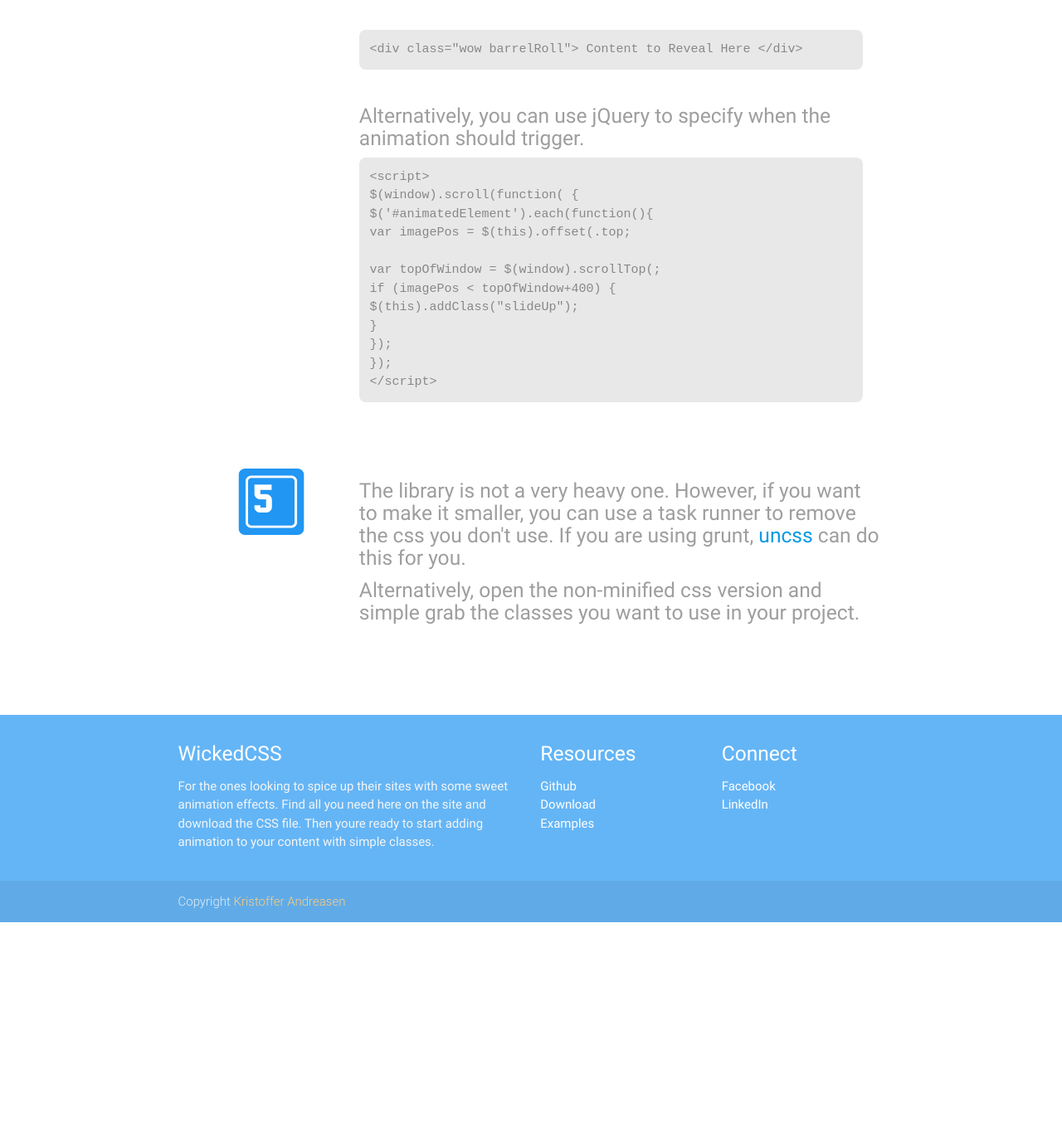
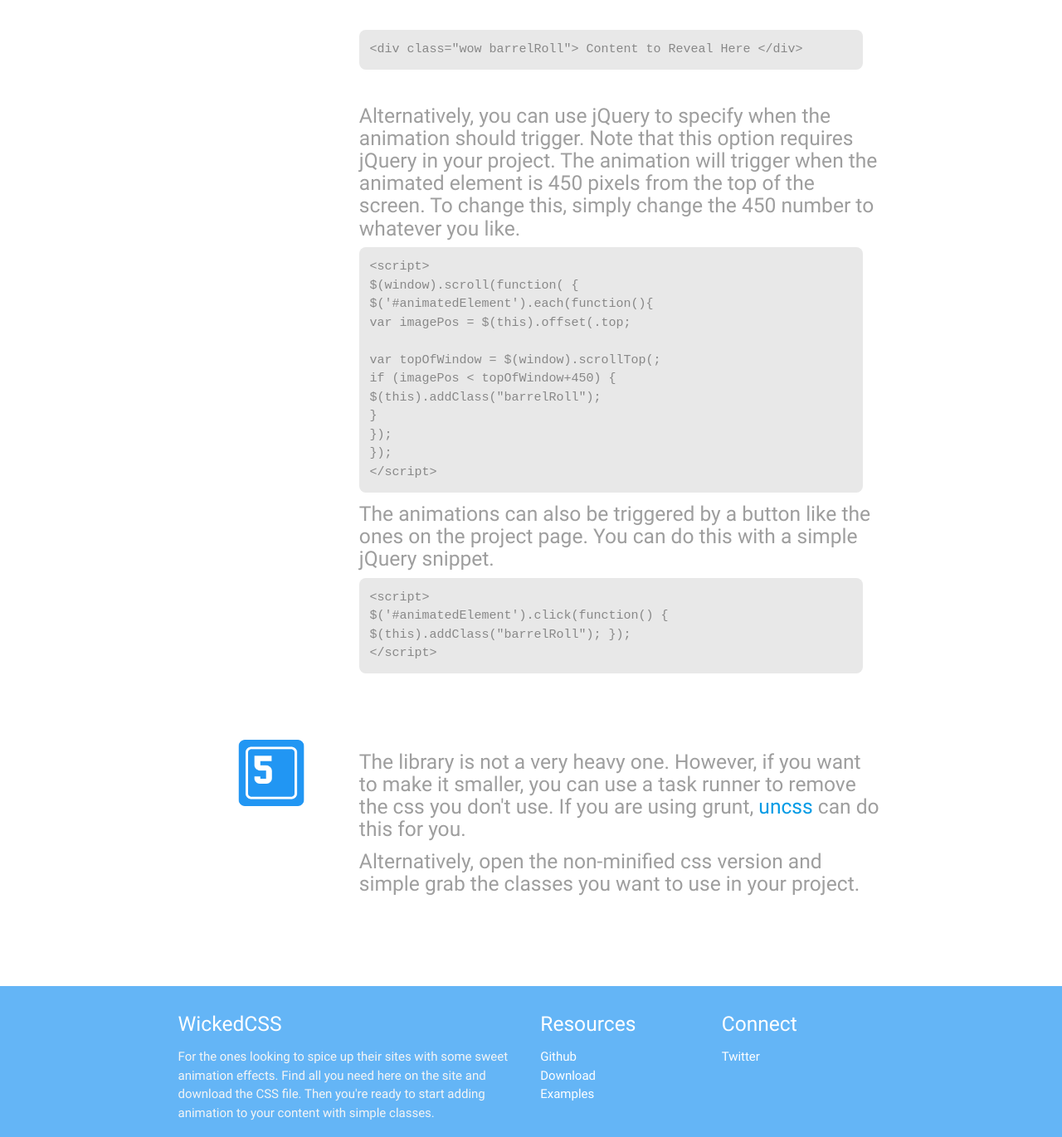
Before and after one commit to kristofferandreasen/wickedCSS, a website: page documentation.html in a window 1280 px wide. Shown: the part 1849-3220 px from the top of the page at 83% size. Before the commit the page ends 2961 px from the top, so only its background shows below. Drawn offline with nearby package versions, Linux system fonts and the light colour scheme.

Commit message:
Minor changes

```diff
--- a/documentation.html
+++ b/documentation.html
@@ -168,7 +168,7 @@
                     </code>
                   <div class="section"></div>
                   <h5 class="grey-text">
-                    Alternatively, you can use jQuery to specify when the animation should trigger.
+                    Alternatively, you can use jQuery to specify when the animation should trigger. Note that this option requires jQuery in your project. The animation will trigger when the animated element is 450 pixels from the top of the screen. To change this, simply change the 450 number to whatever you like.
                   </h5>
                   <code>
                     &lt;script&gt;
@@ -177,14 +177,24 @@
                       <br>    var&nbsp;imagePos&nbsp;=&nbsp;$&#40;this&#41;.offset&#40;.top;
                       <br>
                       <br>    var&nbsp;topOfWindow&nbsp;=&nbsp;$&#40;window&#41;.scrollTop&#40;;
-                      <br>      if&nbsp;&#40;imagePos&nbsp;&lt;&nbsp;topOfWindow+400&#41;&nbsp;{
-                      <br>        $&#40;this&#41;.addClass&#40;&quot;slideUp&quot;&#41;;
+                      <br>      if&nbsp;&#40;imagePos&nbsp;&lt;&nbsp;topOfWindow+450&#41;&nbsp;{
+                      <br>        $&#40;this&#41;.addClass&#40;&quot;barrelRoll&quot;&#41;;
                       <br>      }
                       <br>    }&#41;;
                       <br>  }&#41;;
                       <br>&lt;/script&gt;
                   </code>
-              </div>
+               <h5 class="grey-text">
+                    The animations can also be triggered by a button like the ones on the project page. You can do this with a simple jQuery snippet.
+                  </h5>
+                   <code>
+                       &lt;script&gt; <br>
+                            $('#animatedElement').click(function() {
+                              $(this).addClass(&quot;barrelRoll&quot;);
+                            });
+                      <br>&lt;/script&gt;
+                  </code>
+                </div>
             </div>
           </div>
 
@@ -217,7 +227,7 @@
               <div class="row">
                 <div class="col l6 s12">
                   <h5 class="white-text">WickedCSS</h5>
-                  <p class="grey-text text-lighten-4">For the ones looking to spice up their sites with some sweet animation effects. Find all you need here on the site and download the CSS file. Then youre ready to start adding animation to your content with simple classes.</p>
+                  <p class="grey-text text-lighten-4">For the ones looking to spice up their sites with some sweet animation effects. Find all you need here on the site and download the CSS file. Then you're ready to start adding animation to your content with simple classes.</p>
 
 
                 </div>
@@ -232,8 +242,7 @@
                 <div class="col l3 s12">
                   <h5 class="white-text">Connect</h5>
                   <ul>
-                    <li><a class="white-text" href="https://www.facebook.com/kristoffer.andreasen.73">Facebook</a></li>
-                    <li><a class="white-text" href="https://www.linkedin.com/profile/view?id=176878997&trk=nav_responsive_tab_profile">LinkedIn</a></li>
+                     <li><a class="white-text" href="https://twitter.com/krillebimbim">Twitter</a></li>
                   </ul>
                 </div>
               </div>
```
Also changed, not shown: examples.html (+6 -7 lines), index.html (+2 -3 lines), README.md.
